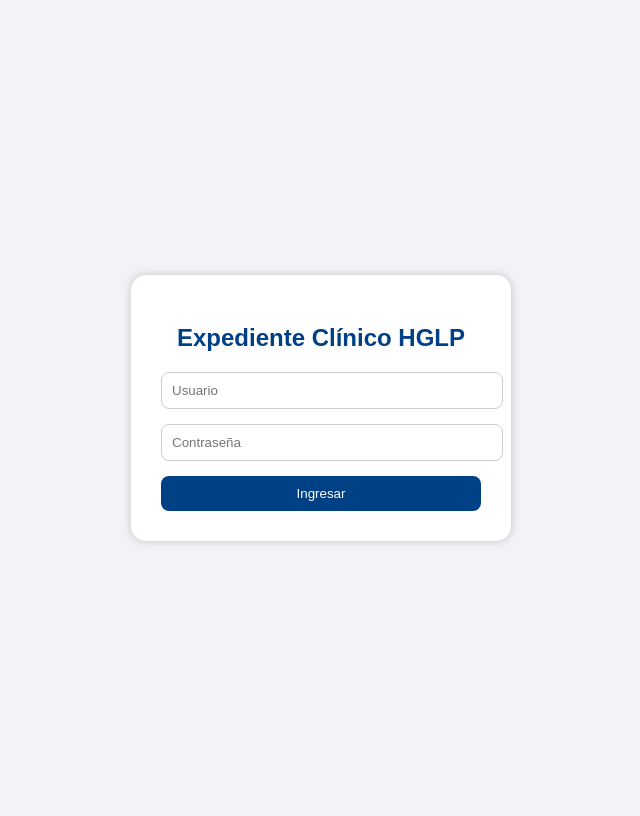
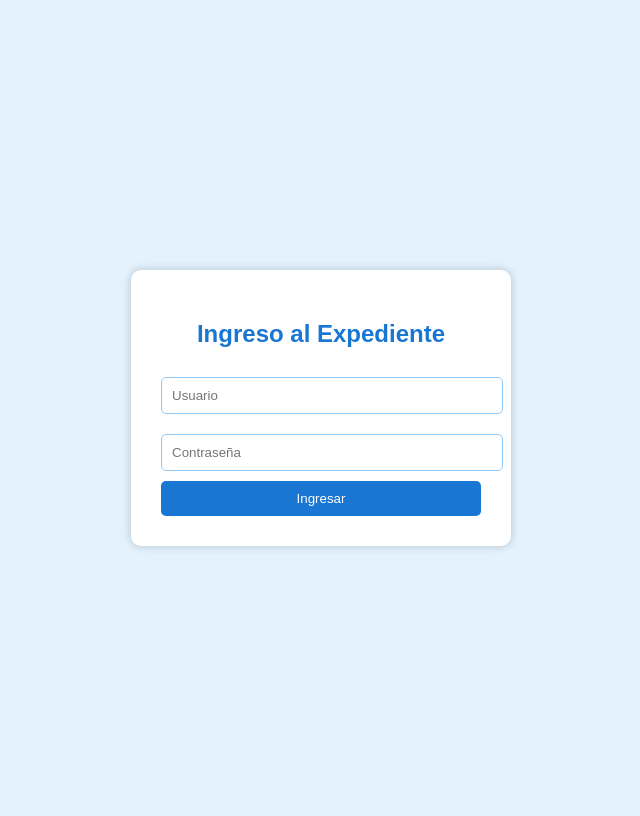
Before and after one commit to Rapha1305/expediente--HGLP, a Flask app: page / in a window 1280 px wide. Shown: the whole page, without its empty margins (319-959 px from the left). Run offline with Flask 3, Linux system fonts and the light colour scheme.

Commit message:
Update login.html

```diff
--- a/templates/login.html
+++ b/templates/login.html
@@ -3,11 +3,11 @@
 <head>
     <meta charset="UTF-8">
     <meta name="viewport" content="width=device-width, initial-scale=1.0">
-    <title>Login - Expediente Clínico HGLP</title>
+    <title>Expediente Clínico - Login</title>
     <style>
         body {
             font-family: Arial, sans-serif;
-            background-color: #f1f3f6;
+            background: #e3f2fd;
             display: flex;
             justify-content: center;
             align-items: center;
@@ -16,39 +16,38 @@
         .login-box {
             background: white;
             padding: 30px;
-            border-radius: 15px;
-            box-shadow: 0 0 10px rgba(0,0,0,0.2);
+            border-radius: 10px;
+            box-shadow: 0px 0px 10px rgba(0,0,0,0.2);
             width: 320px;
+        }
+        input {
+            width: 100%;
+            padding: 10px;
+            margin: 10px 0;
+            border: 1px solid #90caf9;
+            border-radius: 5px;
+        }
+        button {
+            width: 100%;
+            background: #1976d2;
+            color: white;
+            border: none;
+            padding: 10px;
+            border-radius: 5px;
+            cursor: pointer;
+        }
+        button:hover {
+            background: #1565c0;
         }
         h2 {
             text-align: center;
-            margin-bottom: 20px;
-            color: #004085;
-        }
-        input[type="text"], input[type="password"] {
-            width: 100%;
-            padding: 10px;
-            margin-bottom: 15px;
-            border-radius: 8px;
-            border: 1px solid #ccc;
-        }
-        button {
-            background-color: #004085;
-            color: white;
-            border: none;
-            padding: 10px;
-            width: 100%;
-            border-radius: 8px;
-            cursor: pointer;
-        }
-        button:hover {
-            background-color: #0056b3;
+            color: #1976d2;
         }
     </style>
 </head>
 <body>
     <div class="login-box">
-        <h2>Expediente Clínico HGLP</h2>
+        <h2>Ingreso al Expediente</h2>
         <form action="/validar" method="POST">
             <input type="text" name="usuario" placeholder="Usuario" required>
             <input type="password" name="contrasena" placeholder="Contraseña" required>
```
